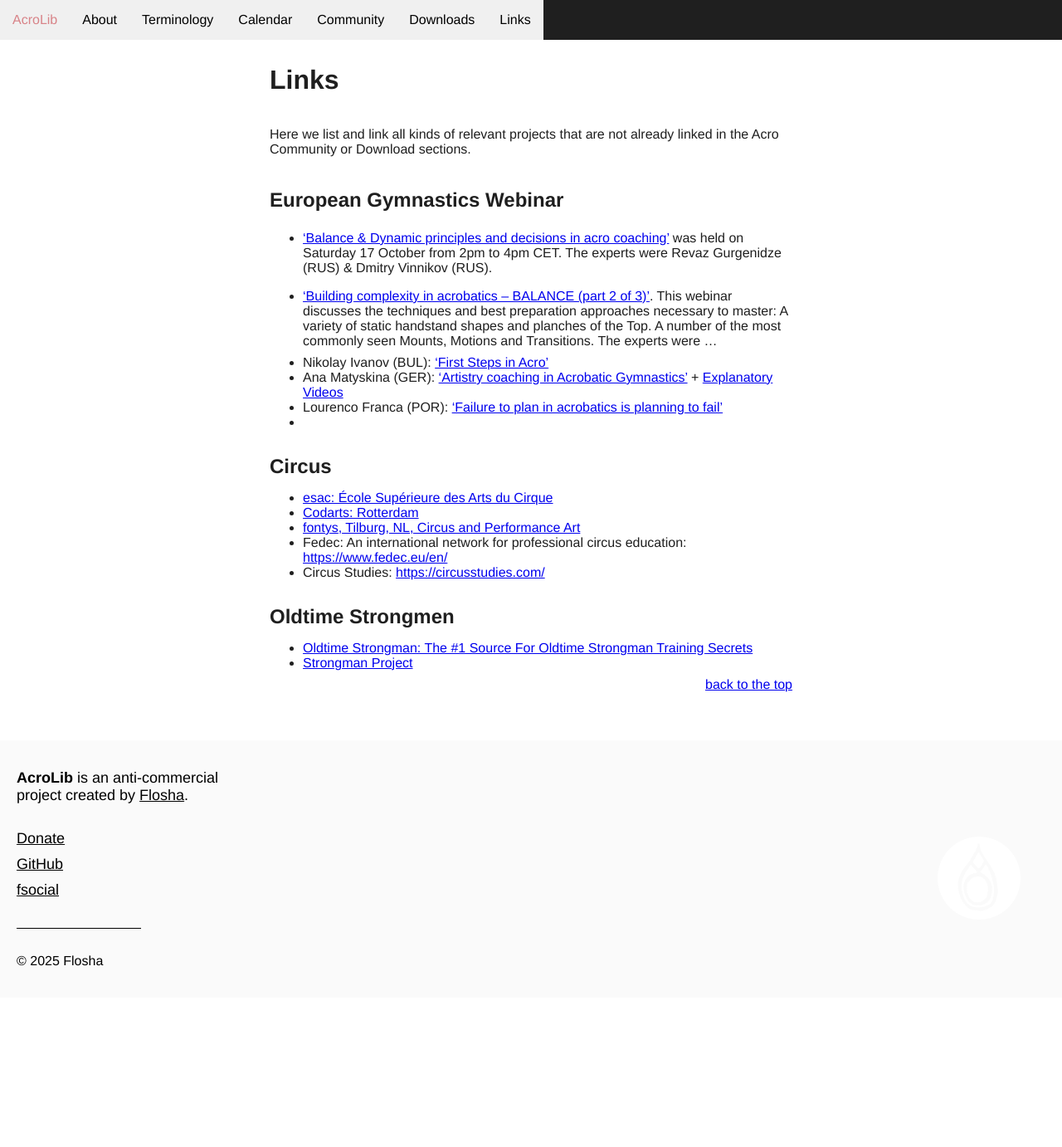
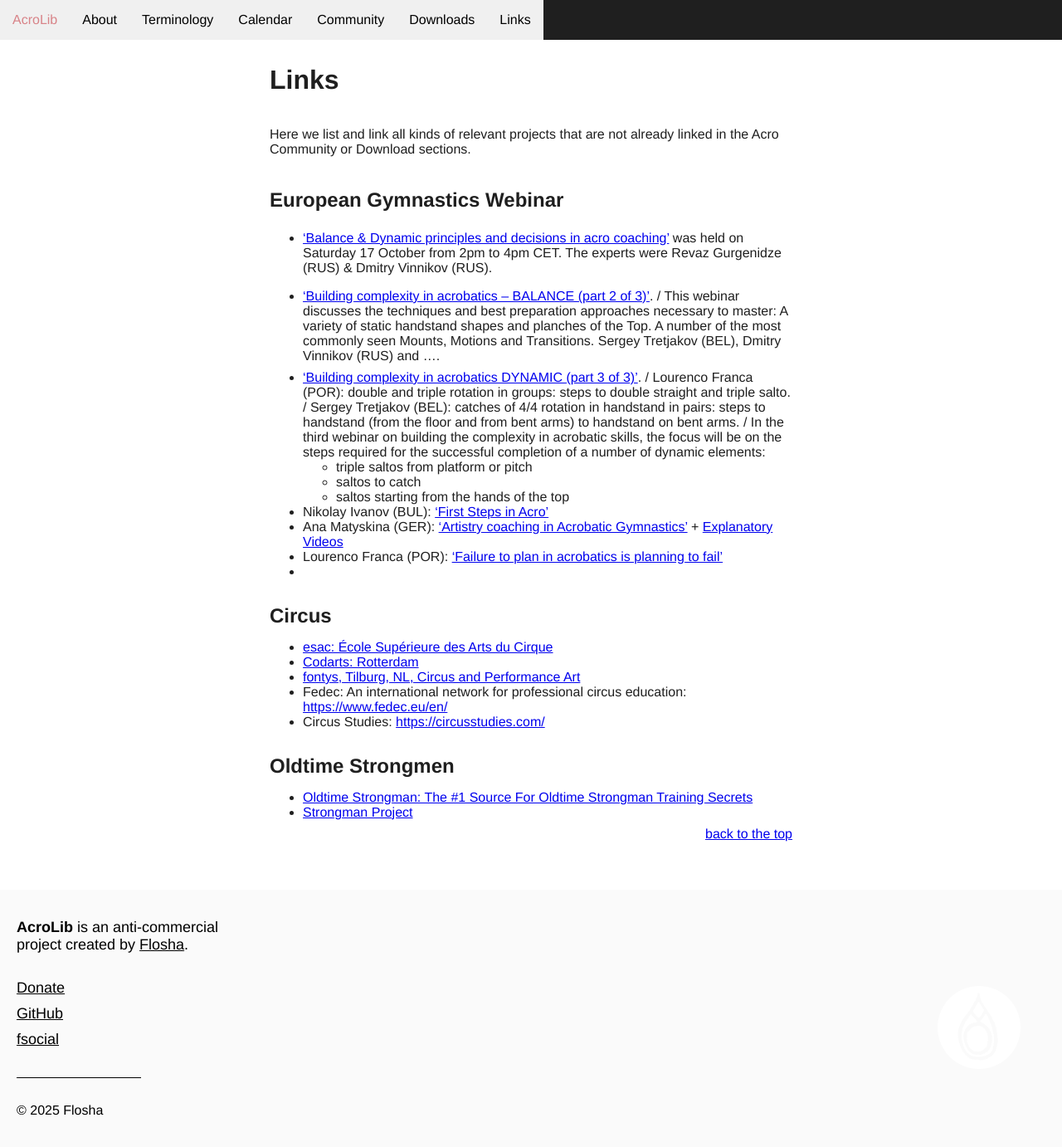
Before and after one commit to floshin/acrolib, a Jekyll site: the page built from links.md, in a window 1280 px wide. Shown: the whole page at 83% size. Built offline with Jekyll 4.4.1, drawn with Linux system fonts in a browser that asks for light colours; our own code applies the rules of GitHub Pages for plain Markdown files; before the commit the page ends 1202 px from its top, so only the background shows below that.

Commit message:
Update links.md

```diff
--- a/links.md
+++ b/links.md
@@ -7,7 +7,13 @@ Here we list and link all kinds of relevant projects that are not already linked
 
 * ['Balance & Dynamic principles and decisions in acro coaching'](https://m.youtube.com/watch?v=FdwXJOZ4Y6o&pp=ygURYWNyb2JhdGljIHdlYmluYXI%3D) was held on Saturday 17 October from 2pm to 4pm CET. The experts were Revaz Gurgenidze (RUS) & Dmitry Vinnikov (RUS).
 
-* ['Building complexity in acrobatics – BALANCE (part 2 of 3)'](https://m.youtube.com/watch?v=b6SeNd0Bgrk&pp=ygURYWNyb2JhdGljIHdlYmluYXI%3D). This webinar discusses the techniques and best preparation approaches necessary to master: A variety of static handstand shapes and planches of the Top. A number of the most commonly seen Mounts, Motions and Transitions. The experts were ...
+* ['Building complexity in acrobatics – BALANCE (part 2 of 3)'](https://m.youtube.com/watch?v=b6SeNd0Bgrk&pp=ygURYWNyb2JhdGljIHdlYmluYXI%3D). / This webinar discusses the techniques and best preparation approaches necessary to master: A variety of static handstand shapes and planches of the Top. A number of the most commonly seen Mounts, Motions and Transitions. Sergey Tretjakov (BEL), Dmitry Vinnikov (RUS) and ....
+
+* ['Building complexity in acrobatics DYNAMIC (part 3 of 3)'](https://m.youtube.com/watch?v=lg8NmBdaWi8&pp=ygURYWNyb2JhdGljIHdlYmluYXI%3D). / Lourenco Franca (POR): double and triple rotation in groups: steps to double straight and triple salto. / Sergey Tretjakov (BEL): catches of 4/4 rotation in handstand in pairs: steps to handstand (from the floor and from bent arms) to handstand on bent arms. / In the third webinar on building the complexity in acrobatic skills, the focus will be on the steps required for the successful completion of a number of dynamic elements:
+  * triple saltos from platform or pitch
+  * saltos to catch
+  * saltos starting from the hands of the top
+
 
 * Nikolay Ivanov (BUL): ['First Steps in Acro'](https://m.youtube.com/watch?v=gFUk0HWvqss&pp=ygURYWNyb2JhdGljIHdlYmluYXI%3D)
 * Ana Matyskina (GER): ['Artistry coaching in Acrobatic Gymnastics'](https://m.youtube.com/watch?v=uJ1viDsStZw&pp=ygURYWNyb2JhdGljIHdlYmluYXI%3D) + [Explanatory Videos](https://m.youtube.com/watch?v=LbNBQpOt0jk&pp=ygURYWNyb2JhdGljIHdlYmluYXI%3D)
```
